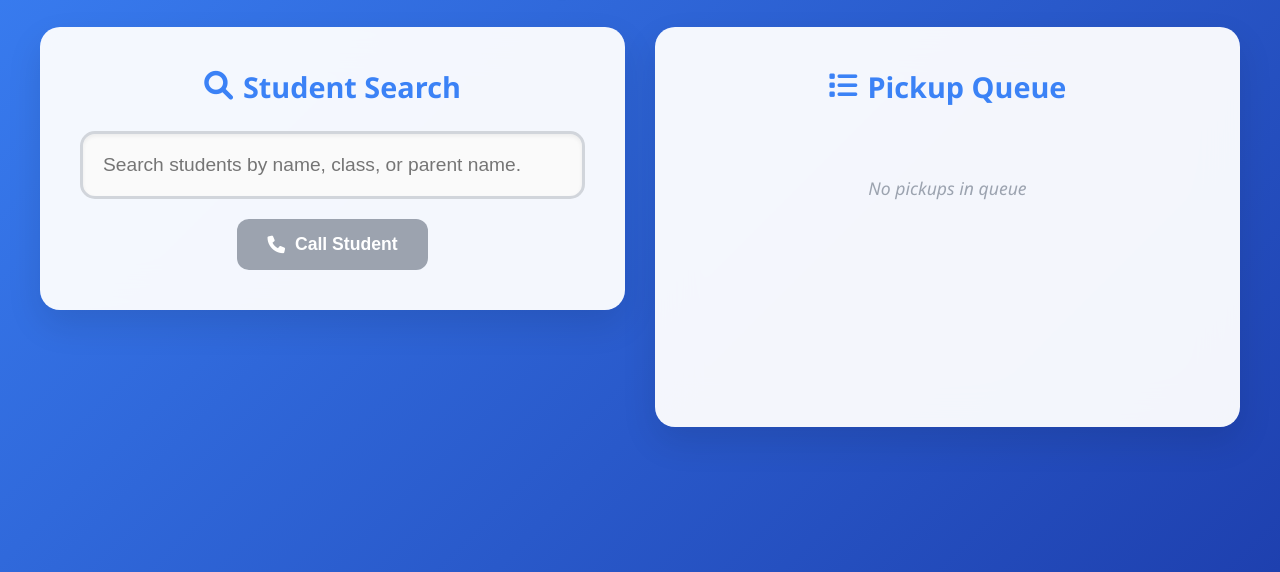
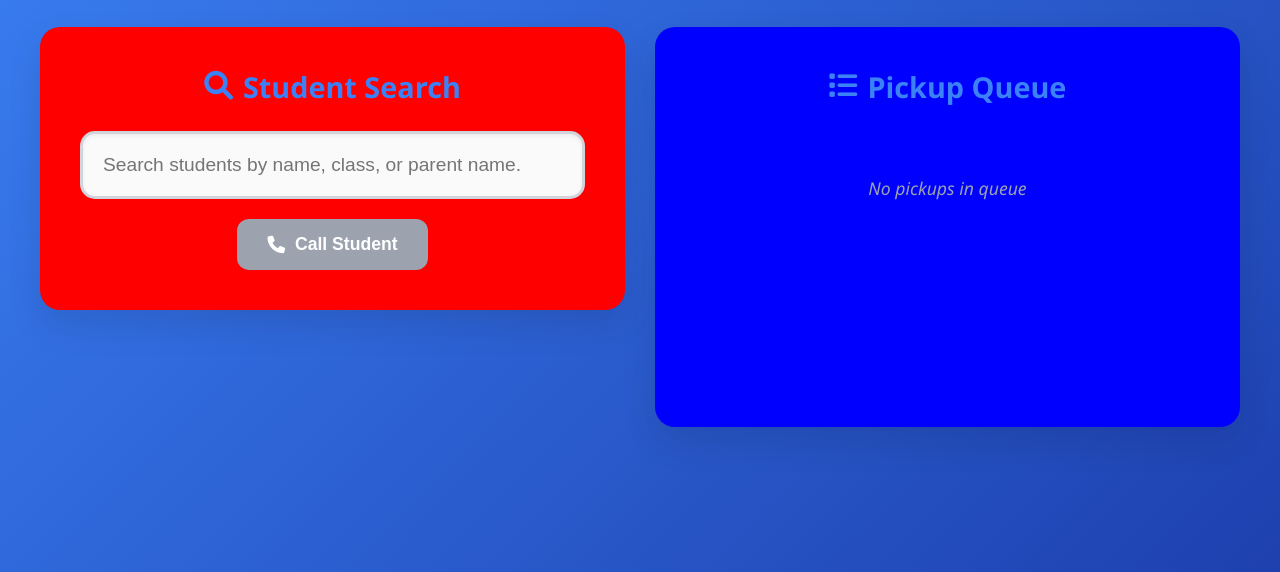
Before and after one commit to surftmn/Student-Pickup-System-for-Kings-College-School-Cascais, a plain HTML site: page security-simple.html in a window 1280 px wide. Shown: the part 228-800 px from the top of the page. Drawn offline with nearby package versions, Linux system fonts and the light colour scheme.

Commit message:
Update security-simple.html
Testing You should see the **red section** (search) overlapping the **blue section** (queue).

```diff
--- a/security-simple.html
+++ b/security-simple.html
@@ -249,6 +249,17 @@
             height: fit-content;
             min-height: 400px;
         }
+        .search-section {
+  position: relative;
+  z-index: 2;
+  background: red; /* For visibility */
+}
+
+.queue-section {
+  position: relative;
+  z-index: 1;
+  background: blue; /* For visibility */
+}
 
         .queue-title {
             color: #3b82f6;
```
